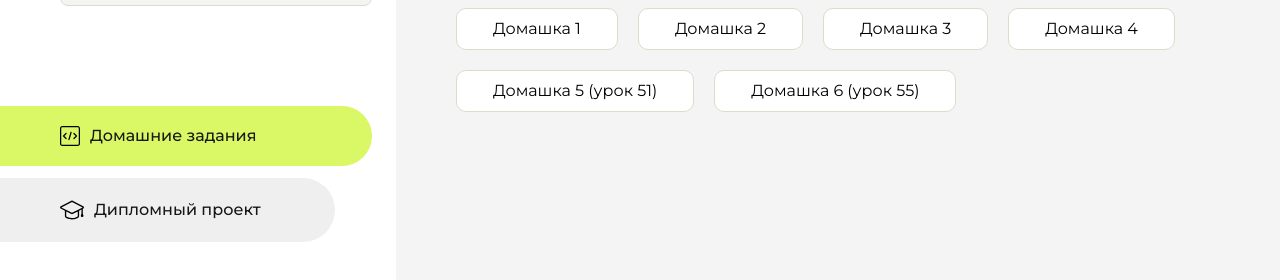
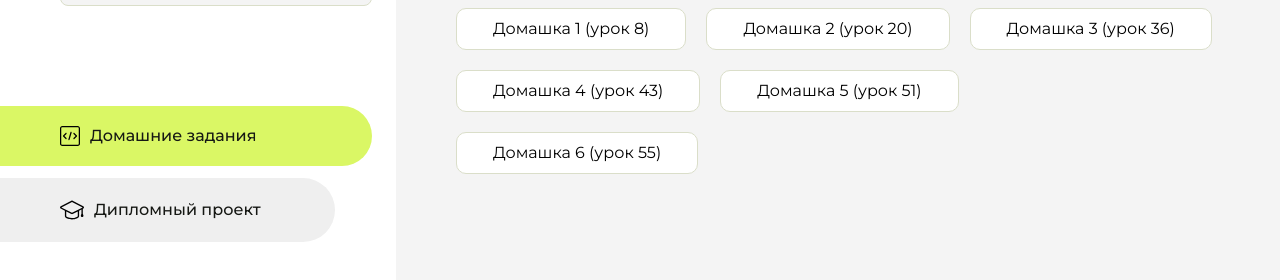
Before and after one commit to irylaph0/homework, a plain HTML site: page index.html in a window 1280 px wide. Shown: the part 230-510 px from the top of the page. Drawn offline with Linux system fonts and the light colour scheme.

Commit message:
Update index.html

```diff
--- a/index.html
+++ b/index.html
@@ -93,16 +93,16 @@
                 <div class="content__title">Домашние задания</div>
                 <ul class="content__list">
                     <li class="content__list-item">
-                        <a href="lesson8/index.html">Домашка 1</a>
+                        <a href="lesson8/index.html">Домашка 1 (урок 8)</a>
                     </li>
                     <li class="content__list-item">
-                        <a href="lesson20/index.html">Домашка 2</a>
+                        <a href="lesson20/index.html">Домашка 2 (урок 20)</a>
                     </li>
                     <li class="content__list-item">
-                        <a href="lesson36/index.html">Домашка 3</a>
+                        <a href="lesson36/index.html">Домашка 3 (урок 36)</a>
                     </li>
                     <li class="content__list-item">
-                        <a href="lesson43/index.html">Домашка 4</a>
+                        <a href="lesson43/index.html">Домашка 4 (урок 43)</a>
                     </li>
                     <li class="content__list-item">
                         <a href="lesson51/index.html">Домашка 5 (урок 51)</a>
```
